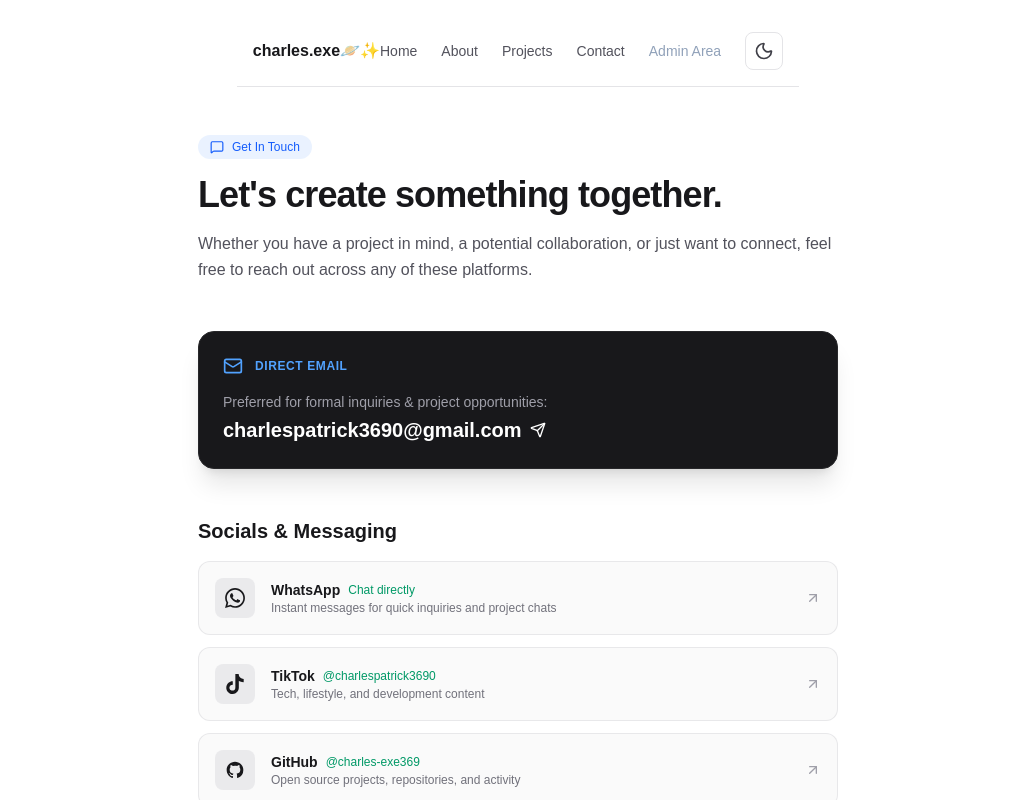
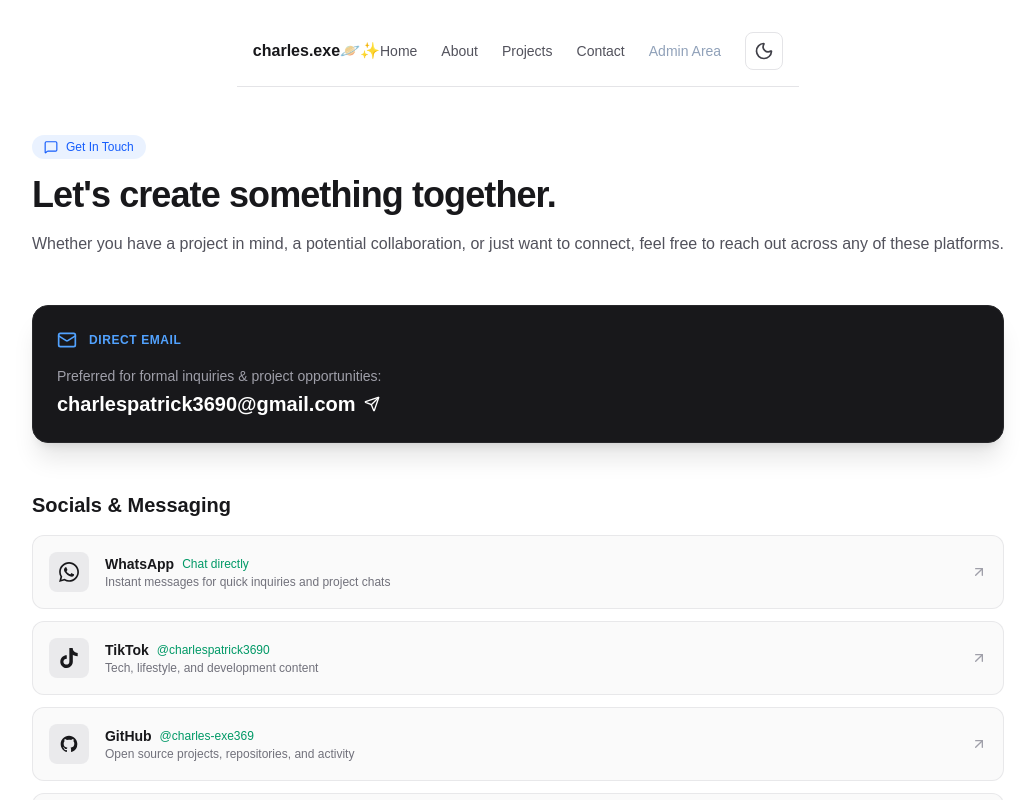
Before and after one commit to charles-exe369/Dev-Portfolio, a Next.js app: page /contact in a window 1280 px wide. Shown: the top 800 px of the page, without its empty margins (122-1157 px from the left). Built offline with nearby package versions, Linux system fonts and the light colour scheme.

Commit message:
Adjusted DEsktop width for Pages

```diff
--- a/src/app/about/page.tsx
+++ b/src/app/about/page.tsx
@@ -11,7 +11,7 @@
 
 export default function AboutPage() {
   return (
-    <main className="max-w-2xl mx-auto px-4 py-12 space-y-12">
+    <main className="max-w-6xl mx-auto px-4 py-12 space-y-12">
       {/* HEADER SECTION */}
       <FadeIn delay={0.1} direction="up">
         <section className="space-y-4">
--- a/src/app/contact/page.tsx
+++ b/src/app/contact/page.tsx
@@ -74,7 +74,7 @@
 
 export default function ContactPage() {
   return (
-    <main className="max-w-2xl mx-auto px-4 py-12 space-y-12">
+    <main className="max-w-6xl mx-auto px-4 py-12 space-y-12">
       {/* HEADER SECTION */}
       <FadeIn delay={0.1} direction="up">
         <section className="space-y-4">
--- a/src/app/page.tsx
+++ b/src/app/page.tsx
@@ -33,7 +33,7 @@
   const featuredProjects: Project[] = projects || [];
 
   return (
-    <main className="mx-auto px-4 py-12 space-y-16">
+    <main className="max-w-6xl mx-auto px-4 py-12 space-y-16">
       {/* HERO SECTION */}
       <FadeIn delay={0.1} direction="up">
         <section className="space-y-6">
--- a/src/app/projects/page.tsx
+++ b/src/app/projects/page.tsx
@@ -34,7 +34,7 @@
   }
 
   return (
-    <main className="max-w-4xl mx-auto px-4 py-12 space-y-12">
+    <main className="max-w-6xl mx-auto px-4 py-12 space-y-12">
       <FadeIn delay={0.1} direction="up">
         <section className="space-y-3">
           <div className="flex items-center gap-2 text-blue-600 dark:text-blue-400 font-mono text-xs font-semibold">
```
